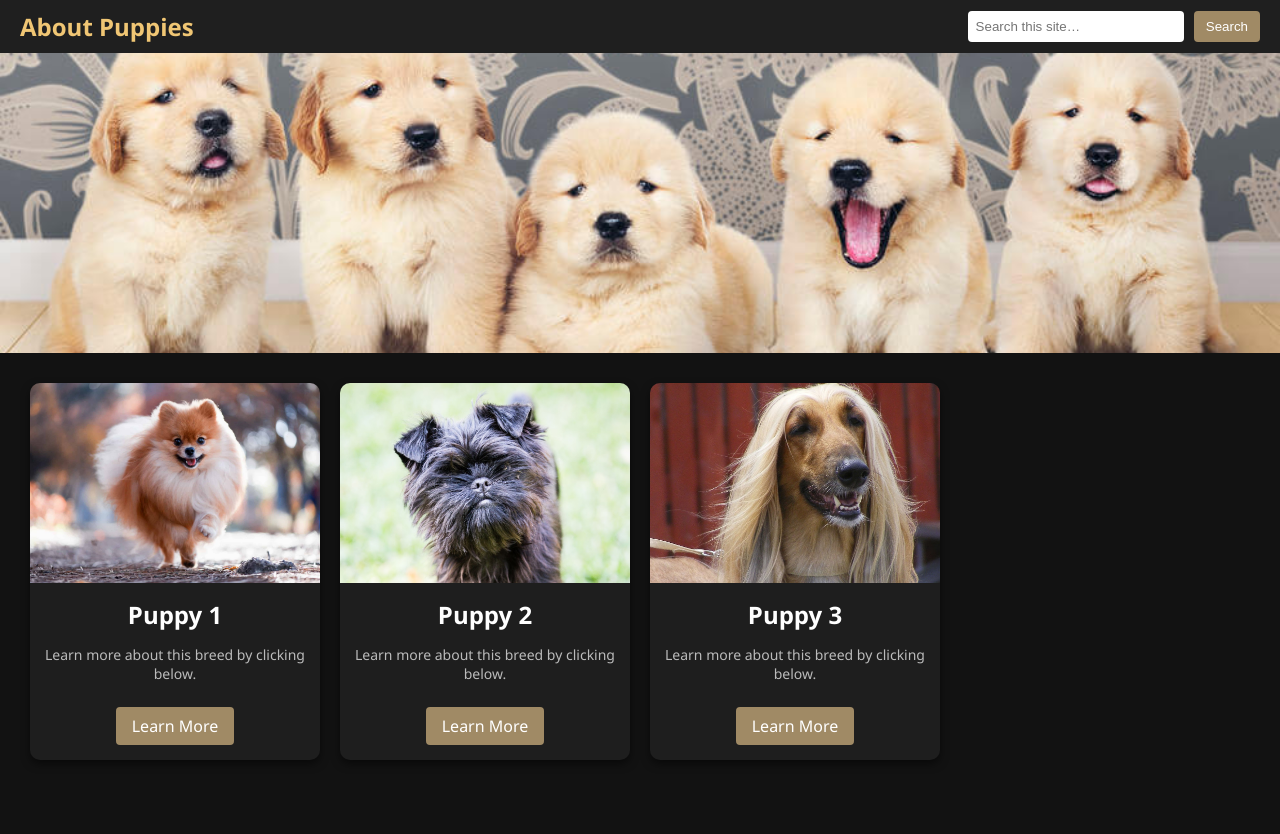
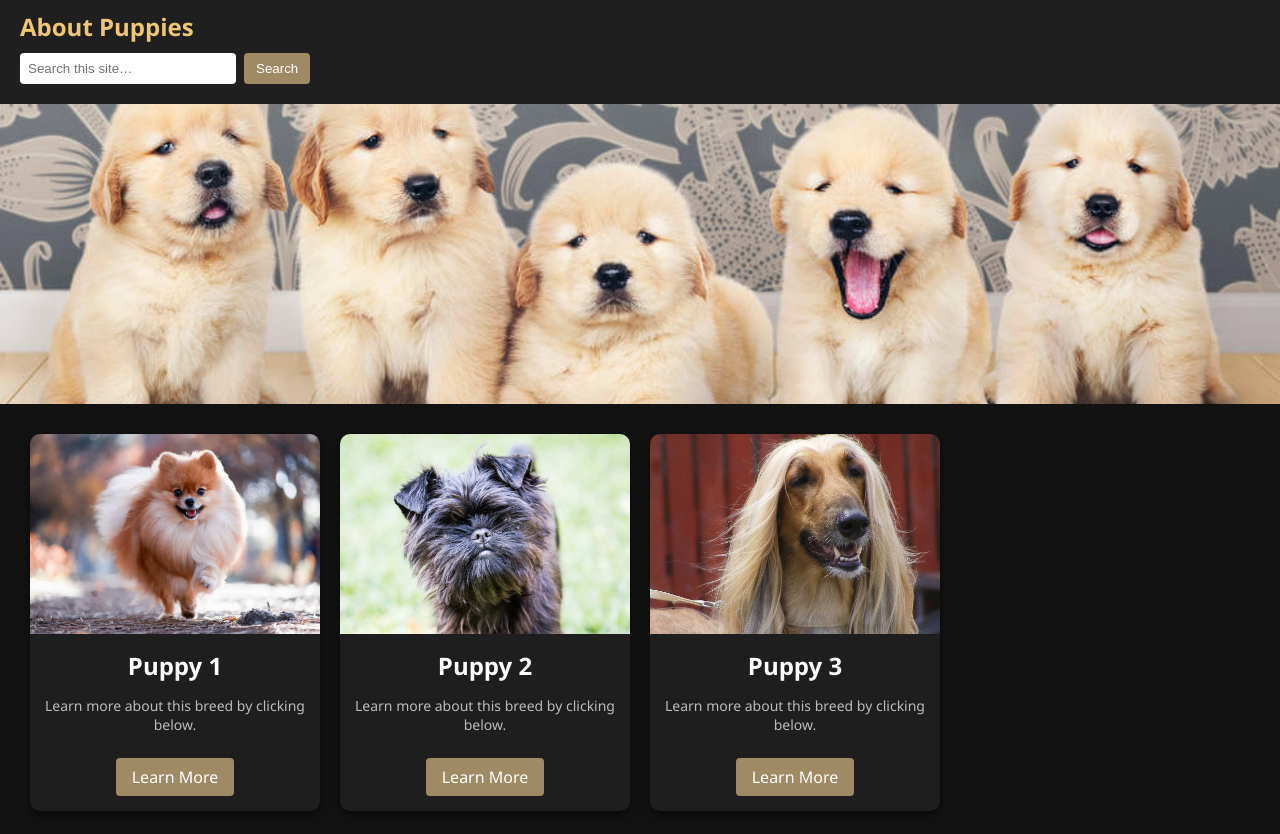
Before and after one commit to Ruvim-A/About-Dogs.github.io, a plain HTML site: page index.html in a window 1280 px wide. Before the commit the page ends 800 px from the top, so only its background shows below. Drawn offline with Linux system fonts and the light colour scheme.

Commit message:
Update index.html

```diff
--- a/index.html
+++ b/index.html
@@ -18,12 +18,21 @@
       align-items: center;
       background-color: #1f1f1f;
       padding: 10px 20px;
+      flex-wrap: wrap;
     }
 
     .site-header h1 {
       font-size: 24px;
       color: #f0c674;
-      margin: 0;
+      margin: 0 0 10px 0;
+      flex: 1 0 100%;
+    }
+
+    .search-box {
+      display: flex;
+      flex-wrap: wrap;
+      gap: 8px;
+      margin-bottom: 10px;
     }
 
     .search-box input[type="text"] {
@@ -31,6 +40,8 @@
       border-radius: 4px;
       border: none;
       width: 200px;
+      background-color: #fff;
+      color: #000;
     }
 
     .search-box button {
@@ -39,7 +50,6 @@
       color: white;
       border: none;
       border-radius: 4px;
-      margin-left: 6px;
       cursor: pointer;
     }
 
@@ -81,7 +91,7 @@
       color: #bbb;
     }
 
-    .dog-card a {
+    .dog-card a.learn-more {
       display: inline-block;
       margin-bottom: 15px;
       padding: 8px 16px;
@@ -110,21 +120,20 @@
       <img src="images/10001.jpeg" alt="Puppy 1">
       <h2>Puppy 1</h2>
       <p>Learn more about this breed by clicking below.</p>
-      <a href="#">Learn More</a>
+      <a href="puppy1.html" class="learn-more">Learn More</a>
     </div>
     <div class="dog-card">
       <img src="images/10002.jpeg" alt="Puppy 2">
       <h2>Puppy 2</h2>
       <p>Learn more about this breed by clicking below.</p>
-      <a href="#">Learn More</a>
+      <a href="puppy2.html" class="learn-more">Learn More</a>
     </div>
     <div class="dog-card">
       <img src="images/10003.jpeg" alt="Puppy 3">
       <h2>Puppy 3</h2>
       <p>Learn more about this breed by clicking below.</p>
-      <a href="#">Learn More</a>
+      <a href="puppy3.html" class="learn-more">Learn More</a>
     </div>
-    <!-- Repeat as needed for all your images -->
   </div>
 </body>
 </html>
```
